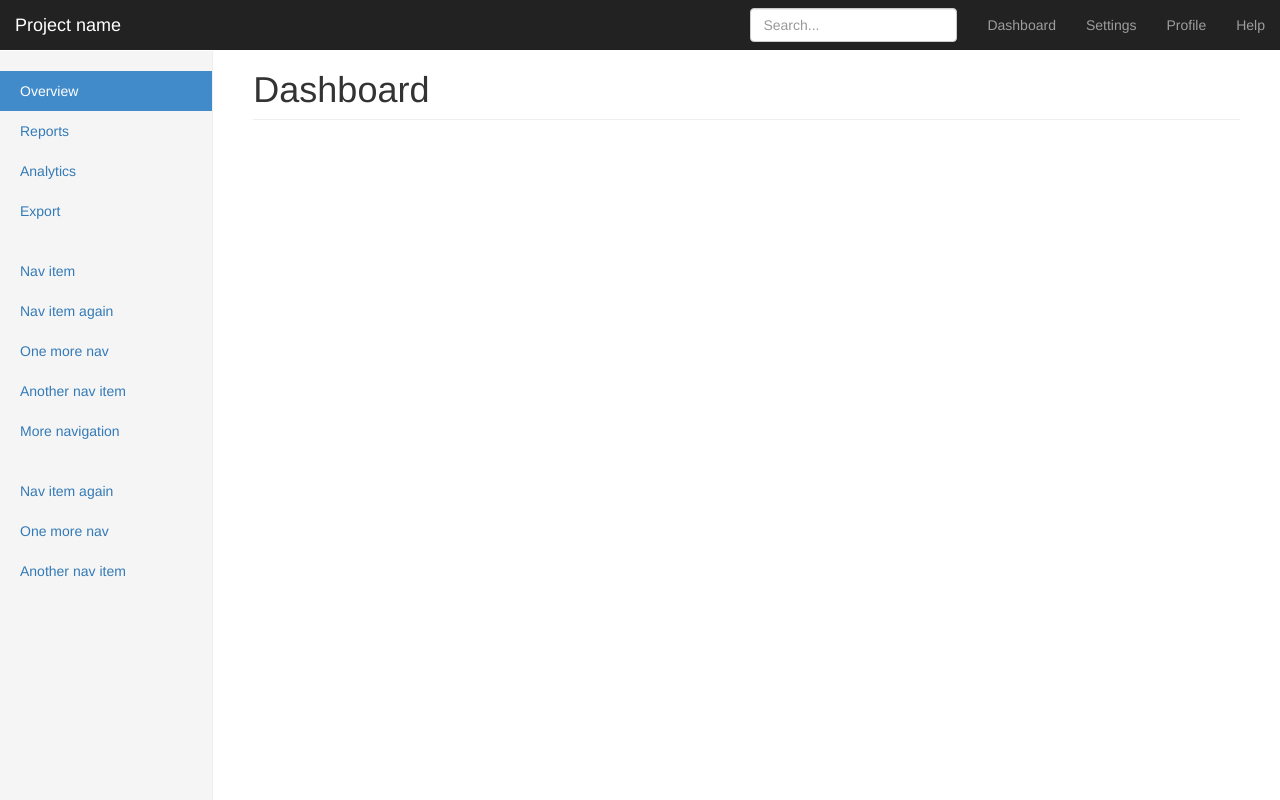
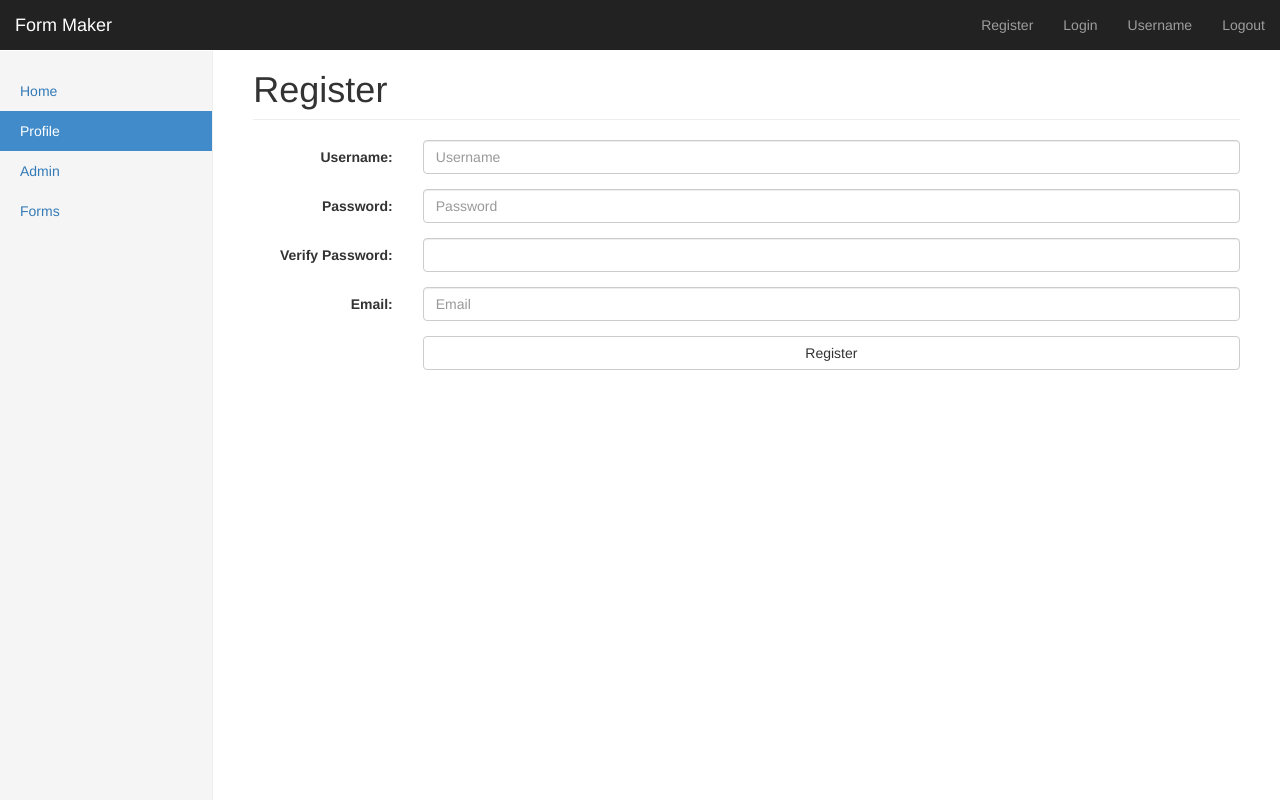
Before and after one commit to mtpeoples/WebDevSpring2016, a website: page public/assignment/register.html in a window 1280 px wide. Drawn offline with nearby package versions, Linux system fonts and the light colour scheme.

Commit message:
Register page

```diff
--- a/public/assignment/register.html
+++ b/public/assignment/register.html
@@ -31,18 +31,15 @@
         <span class="icon-bar"></span>
         <span class="icon-bar"></span>
       </button>
-      <a class="navbar-brand" href="#">Project name</a>
+      <a class="navbar-brand" href="#">Form Maker</a>
     </div>
     <div id="navbar" class="navbar-collapse collapse">
       <ul class="nav navbar-nav navbar-right">
-        <li><a href="#">Dashboard</a></li>
-        <li><a href="#">Settings</a></li>
-        <li><a href="#">Profile</a></li>
-        <li><a href="#">Help</a></li>
+        <li><a href="./register.html">Register</a></li>
+        <li><a href="./login.html">Login</a></li>
+        <li><a href="#">Username</a></li>
+        <li><a href="#">Logout</a></li>
       </ul>
-      <form class="navbar-form navbar-right">
-        <input type="text" class="form-control" placeholder="Search...">
-      </form>
     </div>
   </div>
 </nav>
@@ -51,28 +48,47 @@
   <div class="row">
     <div class="col-sm-3 col-md-2 sidebar">
       <ul class="nav nav-sidebar">
-        <li class="active"><a href="#">Overview <span class="sr-only">(current)</span></a></li>
-        <li><a href="#">Reports</a></li>
-        <li><a href="#">Analytics</a></li>
-        <li><a href="#">Export</a></li>
-      </ul>
-      <ul class="nav nav-sidebar">
-        <li><a href="">Nav item</a></li>
-        <li><a href="">Nav item again</a></li>
-        <li><a href="">One more nav</a></li>
-        <li><a href="">Another nav item</a></li>
-        <li><a href="">More navigation</a></li>
-      </ul>
-      <ul class="nav nav-sidebar">
-        <li><a href="">Nav item again</a></li>
-        <li><a href="">One more nav</a></li>
-        <li><a href="">Another nav item</a></li>
+        <li><a href="./home.html">Home</a></li>
+        <li class="active"><a href="./profile.html">Profile</a></li>
+        <li><a href="./admin.html">Admin</a></li>
+        <li><a href="./forms.html">Forms</a></li>
       </ul>
     </div>
     <div class="col-sm-9 col-sm-offset-3 col-md-10 col-md-offset-2 main">
-      <h1 class="page-header">Dashboard</h1>
+      <h1 class="page-header">Register</h1>
+      <form class="form-horizontal">
+        <div class="form-group">
+          <label for="inputUsername" class="col-sm-2 control-label">Username:</label>
+          <div class="col-sm-10">
+            <input class="form-control" id="inputUsername" placeholder="Username">
+          </div>
+        </div>
+        <div class="form-group">
+          <label for="inputPassword" class="col-sm-2 control-label">Password:</label>
+          <div class="col-sm-10">
+            <input type="password" class="form-control" id="inputPassword" placeholder="Password">
+          </div>
+        </div>
+        <div class="form-group">
+          <label for="inputVerifyPassword" class="col-sm-2 control-label">Verify Password:</label>
+          <div class="col-sm-10">
+            <input type="password" class="form-control" id="inputVerifyPassword">
+          </div>
+        </div>
+        <div class="form-group">
+          <label for="inputEmail" class="col-sm-2 control-label">Email:</label>
+          <div class="col-sm-10">
+            <input type="password" class="form-control" id="inputEmail" placeholder="Email">
+          </div>
+        </div>
+        <div class="form-group">
+          <div class="col-sm-offset-2 col-sm-10">
+            <button type="submit" class="btn btn-default">Register</button>
+          </div>
+        </div>
+      </form>
+
     </div>
-  </div>
 </div>
 
 <!-- Bootstrap core JavaScript
--- a/public/assignment/styles/register.css
+++ b/public/assignment/styles/register.css
@@ -6,7 +6,6 @@
 body {
     padding-top: 50px;
 }
-
 
 /*
  * Global add-ons
@@ -33,6 +32,7 @@ body {
 .sidebar {
     display: none;
 }
+
 @media (min-width: 768px) {
     .sidebar {
         position: fixed;
@@ -55,17 +55,18 @@ body {
     margin-bottom: 20px;
     margin-left: -20px;
 }
+
 .nav-sidebar > li > a {
     padding-right: 20px;
     padding-left: 20px;
 }
+
 .nav-sidebar > .active > a,
 .nav-sidebar > .active > a:hover,
 .nav-sidebar > .active > a:focus {
     color: #fff;
     background-color: #428bca;
 }
-
 
 /*
  * Main content
@@ -74,16 +75,17 @@ body {
 .main {
     padding: 20px;
 }
+
 @media (min-width: 768px) {
     .main {
         padding-right: 40px;
         padding-left: 40px;
     }
 }
+
 .main .page-header {
     margin-top: 0;
 }
-
 
 /*
  * Placeholder dashboard ideas
@@ -93,13 +95,25 @@ body {
     margin-bottom: 30px;
     text-align: center;
 }
+
 .placeholders h4 {
     margin-bottom: 0;
 }
+
 .placeholder {
     margin-bottom: 20px;
 }
+
 .placeholder img {
     display: inline-block;
     border-radius: 50%;
 }
+
+
+/*
+ * Personal Styles
+ */
+
+.main .form-group button {
+    width: 100%;
+}
```
